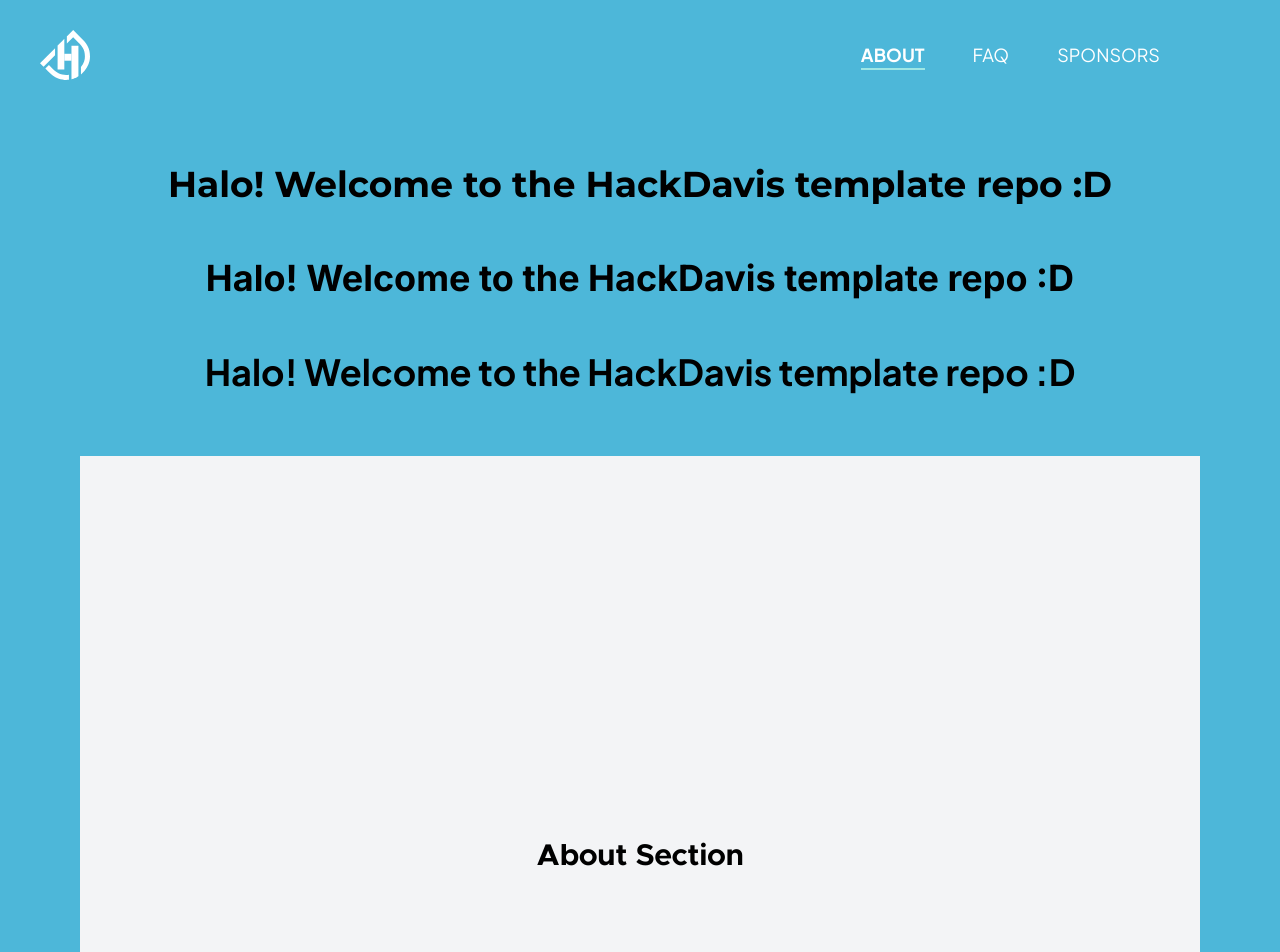
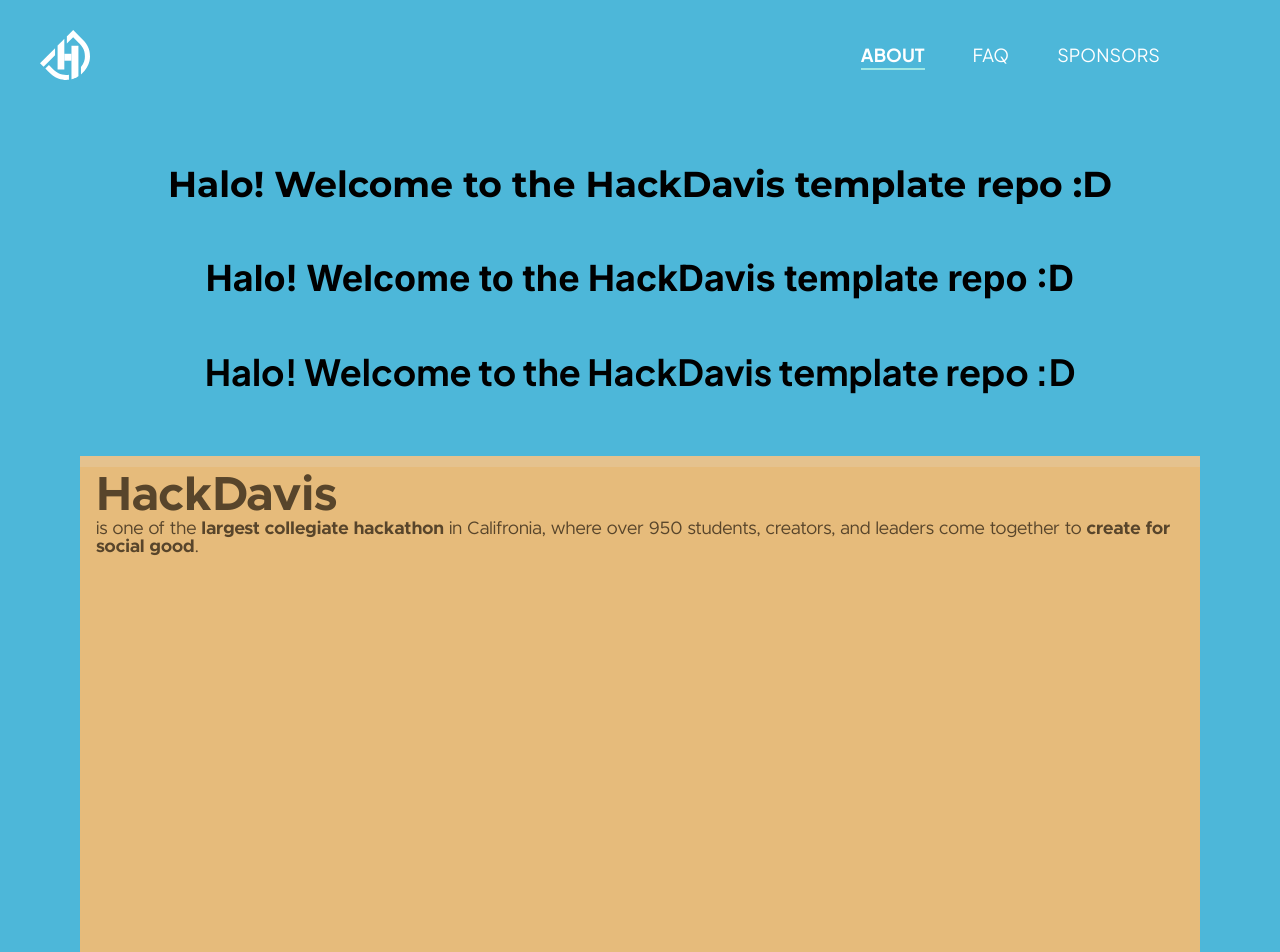
Before and after one commit to HackDavis/website-2025, a Next.js app: page / in a window 1280 px wide. Shown: the top 952 px of the page. Built offline with nearby package versions, Linux system fonts and the light colour scheme.

Commit message:
added prettier linting for formatting tailwind

```diff
--- /dev/null
+++ b/app/(pages)/(index-page)/_components/SandCastle.tsx
@@ -0,0 +1,37 @@
+export default function SandCastle() {
+  return (
+    <main>
+      <SandCastleBackground>
+        <WhatIsHackDavis />
+      </SandCastleBackground>
+    </main>
+  );
+}
+
+function SandCastleBackground({ children }: { children: React.ReactNode }) {
+  return (
+    <div className="relative min-h-screen overflow-hidden bg-sand-background-light">
+      <div
+        className="absolute -left-[299px] top-[11px] h-[950px] w-[1885px] rounded-[160px] bg-sand-background-dark"
+        style={{
+          zIndex: 0,
+        }}
+      />
+      <div className="relative z-10">{children}</div>
+    </div>
+  );
+}
+
+function WhatIsHackDavis() {
+  return (
+    <div className="flex flex-col items-start justify-center p-4 text-sand-text-color">
+      <h1 className="font-bold">HackDavis</h1>
+      <p>
+        is one of the
+        <strong> largest collegiate hackathon </strong> in Califronia, where
+        over 950 students, creators, and leaders come together to{' '}
+        <strong>create for social good</strong>.
+      </p>
+    </div>
+  );
+}
--- a/app/(pages)/(index-page)/page.tsx
+++ b/app/(pages)/(index-page)/page.tsx
@@ -1,40 +1,42 @@
 // import Directors from './(about-us)/_components/Directors/Directors';
+import SandCastle from './_components/SandCastle';
 
 export default function Home() {
   return (
-    <div className="grid grid-rows-[20px_1fr_20px] items-center justify-items-center p-8 pb-20 gap-16 sm:p-20 bg-sky-background">
+    <div className="grid grid-rows-[20px_1fr_20px] items-center justify-items-center gap-16 bg-sky-background p-8 pb-20 sm:p-20">
       {/* Intro Section */}
-      <p className="text-4xl font-bold font-metropolis invisible">
+      <p className="invisible font-metropolis text-4xl font-bold">
         Halo! Welcome to the HackDavis template repo :D
       </p>
-      <p className="text-4xl font-bold font-montserrat">
+      <p className="font-montserrat text-4xl font-bold">
         Halo! Welcome to the HackDavis template repo :D
       </p>
-      <p className="text-4xl font-bold font-inter">
+      <p className="font-inter text-4xl font-bold">
         Halo! Welcome to the HackDavis template repo :D
       </p>
-      <p className="text-4xl font-bold font-jakarta">
+      <p className="font-jakarta text-4xl font-bold">
         Halo! Welcome to the HackDavis template repo :D
       </p>
+      <SandCastle />
 
       {/* Sections for Testing */}
       <div
         id="about"
-        className="h-[800px] w-full flex items-center justify-center bg-gray-100"
+        className="flex h-[800px] w-full items-center justify-center bg-gray-100"
       >
         <h2 className="text-3xl font-bold">About Section</h2>
       </div>
 
       <div
         id="faq"
-        className="h-[800px] w-full flex items-center justify-center bg-gray-200"
+        className="flex h-[800px] w-full items-center justify-center bg-gray-200"
       >
         <h2 className="text-3xl font-bold">FAQ Section</h2>
       </div>
 
       <div
         id="sponsors"
-        className="h-[800px] w-full flex items-center justify-center bg-gray-300"
+        className="flex h-[800px] w-full items-center justify-center bg-gray-300"
       >
         <h2 className="text-3xl font-bold">Sponsors Section</h2>
       </div>
--- a/app/(pages)/_globals/styles/globals.scss
+++ b/app/(pages)/_globals/styles/globals.scss
@@ -64,6 +64,7 @@
   --water-background: #4DB7D9;
   --grass-background-dark: #7FB732;
   --grass-background-light: #AFD157;
+  --sand-text-color: #58452B;
 
   --navbar-scrolled-background: rgba(4, 102, 101, 0.415);
 
--- a/package.json
+++ b/package.json
@@ -36,7 +36,8 @@
     "eslint-plugin-react": "^7.37.2",
     "eslint-plugin-unicorn": "^56.0.0",
     "postcss": "^8.4.49",
-    "prettier": "^3.3.3",
+    "prettier": "^3.4.2",
+    "prettier-plugin-tailwindcss": "^0.6.11",
     "tailwindcss": "^3.4.1",
     "typescript": "^5"
   }
--- a/tailwind.config.ts
+++ b/tailwind.config.ts
@@ -24,6 +24,7 @@
         'water-background': 'var(--water-background)',
         'grass-background-dark': 'var(--grass-background-dark)',
         'grass-background-light': 'var(--grass-background-light)',
+        'sand-text-color': 'var(--sand-text-color)',
       },
       spacing: {
         edge: 'var(--edge-space)',
```
Also changed, not shown: 2 other files (tests, documents, lock files or other folders).
